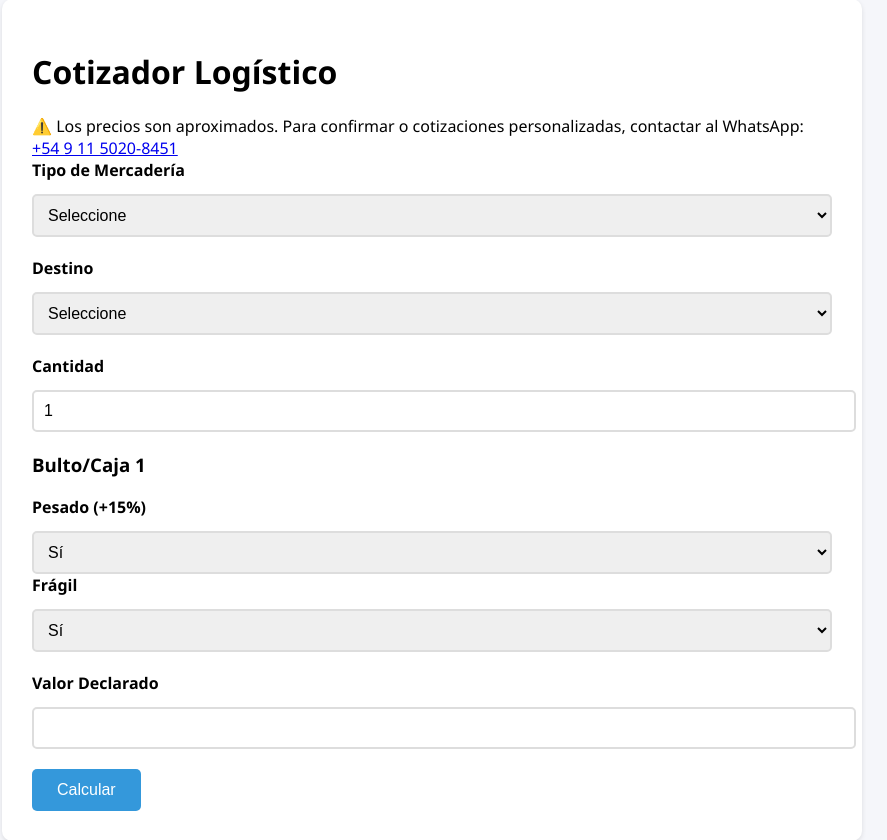
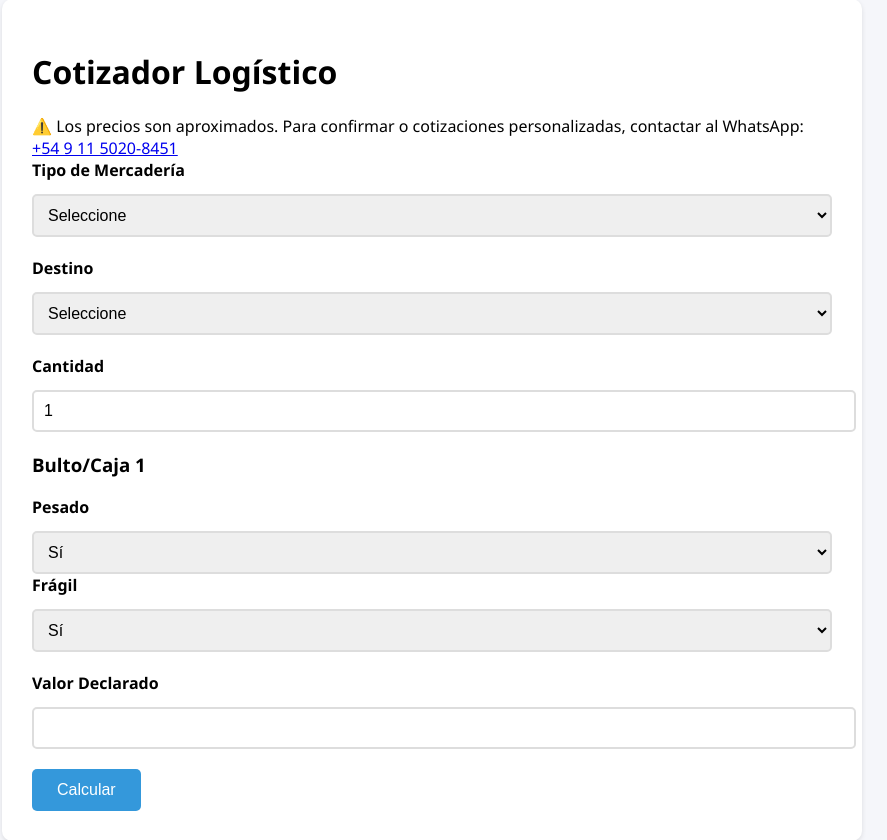
Before and after one commit to EzqAl/Tarifasiro, a Flask app: page / in a window 1280 px wide. Shown: the part 21-861 px from the top of the page, without its empty margins (208-1095 px from the left). Run offline with Flask 3, Linux system fonts and the light colour scheme.

Commit message:
Update index.html

```diff
--- a/templates/index.html
+++ b/templates/index.html
@@ -145,7 +145,7 @@
                 let html = `
                     <div class="form-group">
                         <h3>${tipo === 'pallet' ? 'Pallet' : 'Bulto/Caja'} ${i + 1}</h3>
-                        <label>Pesado (+15%)</label>
+                        <label>Pesado </label>
                         <select name="pesado_${i}" required>
                             <option value="si">Sí</option>
                             <option value="no">No</option>
```
